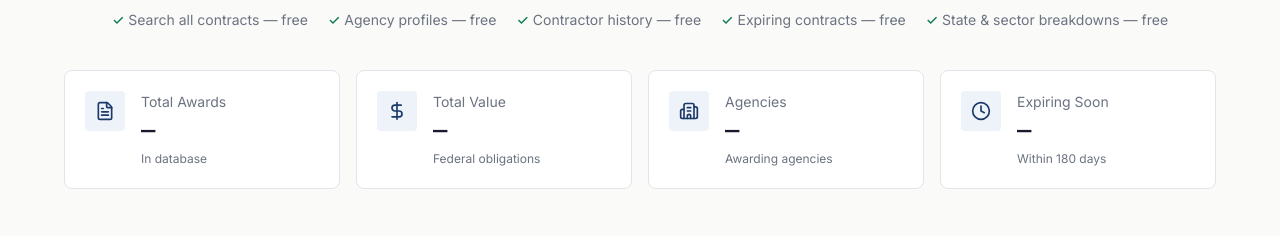
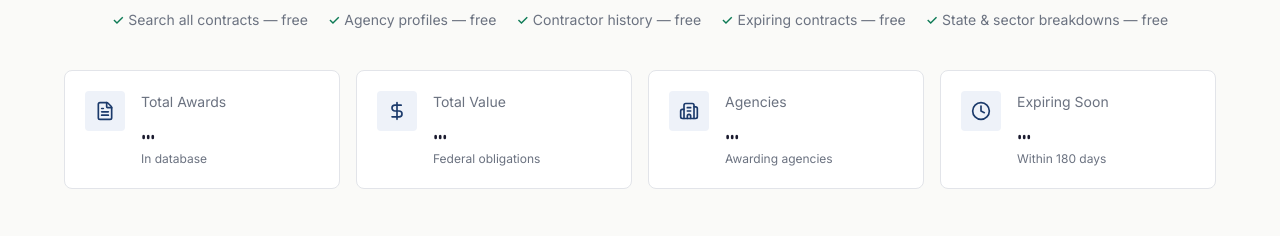
Before and after one commit to grayson-sys/awardopedia, a Next.js app in the folder web/: page / in a window 1280 px wide. Shown: the part 484-720 px from the top of the page. Built offline with nearby package versions, Linux system fonts and the light colour scheme; no server answers.

Commit message:
Homepage: client-side stats+awards — no more ISR empty state when DO mid-deploy

```diff
--- /dev/null
+++ b/web/src/app/HomeStats.jsx
@@ -0,0 +1,25 @@
+"use client";
+import { useState, useEffect } from "react";
+import { DollarSign, FileText, Building2, Clock } from "lucide-react";
+import StatCard from "@/components/StatCard";
+import { formatCurrency } from "@/lib/format";
+
+export default function HomeStats() {
+  const [stats, setStats] = useState(null);
+
+  useEffect(() => {
+    fetch("/api/stats")
+      .then((r) => r.json())
+      .then(setStats)
+      .catch(() => {});
+  }, []);
+
+  return (
+    <div style={{ display: "grid", gridTemplateColumns: "repeat(auto-fit, minmax(220px, 1fr))", gap: "var(--space-4)" }}>
+      <StatCard label="Total Awards"   value={stats ? stats.total_awards?.toLocaleString() : "…"} subtext="In database"         icon={FileText}   />
+      <StatCard label="Total Value"    value={stats ? formatCurrency(stats.total_value)      : "…"} subtext="Federal obligations" icon={DollarSign}  />
+      <StatCard label="Agencies"       value={stats ? stats.total_agencies?.toLocaleString() : "…"} subtext="Awarding agencies"   icon={Building2}   />
+      <StatCard label="Expiring Soon"  value={stats ? stats.expiring_count?.toLocaleString() : "…"} subtext="Within 180 days"    icon={Clock}       />
+    </div>
+  );
+}
--- a/web/src/app/RecentAwardsTable.jsx
+++ b/web/src/app/RecentAwardsTable.jsx
@@ -1,5 +1,6 @@
 "use client";
 
+import { useState, useEffect } from "react";
 import Link from "next/link";
 import DataTable from "@/components/DataTable";
 import { formatCurrency, formatDateShort } from "@/lib/format";
@@ -29,6 +30,17 @@ const columns = [
   },
 ];
 
-export default function RecentAwardsTable({ data }) {
-  return <DataTable columns={columns} data={data} loading={false} />;
+export default function RecentAwardsTable({ data: initialData = [], clientLoad = false }) {
+  const [data, setData] = useState(initialData);
+  const [loading, setLoading] = useState(clientLoad);
+
+  useEffect(() => {
+    if (!clientLoad) return;
+    fetch("/api/awards?sort=federal_action_obligation&dir=desc&limit=10")
+      .then((r) => r.json())
+      .then((d) => { setData(d.data || []); setLoading(false); })
+      .catch(() => setLoading(false));
+  }, [clientLoad]);
+
+  return <DataTable columns={columns} data={data} loading={loading} />;
 }
--- a/web/src/app/page.js
+++ b/web/src/app/page.js
@@ -1,26 +1,14 @@
 import Link from "next/link";
-import { DollarSign, FileText, Building2, Clock } from "lucide-react";
 import SearchBar from "@/components/SearchBar";
-import StatCard from "@/components/StatCard";
 import TrustBox from "@/components/TrustBox";
-import { getStats, getAwards } from "@/lib/api";
-import { formatCurrency, formatDateShort } from "@/lib/format";
+import HomeStats from "./HomeStats";
 import RecentAwardsTable from "./RecentAwardsTable";
 
-export const revalidate = 3600;
+// No server-side data fetching — stats + recent awards load client-side
+// to avoid ISR build failures when DO API is mid-deploy
+export const revalidate = 86400;
 
-export default async function Home() {
-  let stats = null;
-  let recent = [];
-  try {
-    [stats, { data: recent }] = await Promise.all([
-      getStats().catch(() => null),
-      getAwards({ sort: "federal_action_obligation", dir: "desc", limit: 10 }).catch(() => ({ data: [] })),
-    ]);
-  } catch {
-    // graceful fallback
-  }
-
+export default function Home() {
   return (
     <>
       <section style={{ padding: "var(--space-16) 0 var(--space-10)", textAlign: "center" }}>
@@ -67,12 +55,7 @@ export default async function Home() {
       </section>
 
       <section className="container" style={{ marginBottom: "var(--space-12)" }}>
-        <div style={{ display: "grid", gridTemplateColumns: "repeat(auto-fit, minmax(220px, 1fr))", gap: "var(--space-4)" }}>
-          <StatCard label="Total Awards" value={stats?.total_awards?.toLocaleString() || "\u2014"} subtext="In database" icon={FileText} />
-          <StatCard label="Total Value" value={stats ? formatCurrency(stats.total_value) : "\u2014"} subtext="Federal obligations" icon={DollarSign} />
-          <StatCard label="Agencies" value={stats?.total_agencies?.toLocaleString() || "\u2014"} subtext="Awarding agencies" icon={Building2} />
-          <StatCard label="Expiring Soon" value={stats?.expiring_count?.toLocaleString() || "\u2014"} subtext="Within 180 days" icon={Clock} />
-        </div>
+        <HomeStats />
       </section>
 
       <section className="container" style={{ marginBottom: "var(--space-12)" }}>
@@ -80,7 +63,7 @@ export default async function Home() {
           <h2 style={{ fontSize: "var(--font-size-xl)", fontWeight: "var(--font-weight-medium)" }}>Recent Awards</h2>
           <Link href="/awards" className="btn-secondary" style={{ fontSize: "var(--font-size-sm)" }}>View All</Link>
         </div>
-        <RecentAwardsTable data={recent || []} />
+        <RecentAwardsTable data={[]} clientLoad />
         <TrustBox />
       </section>
     </>
```
